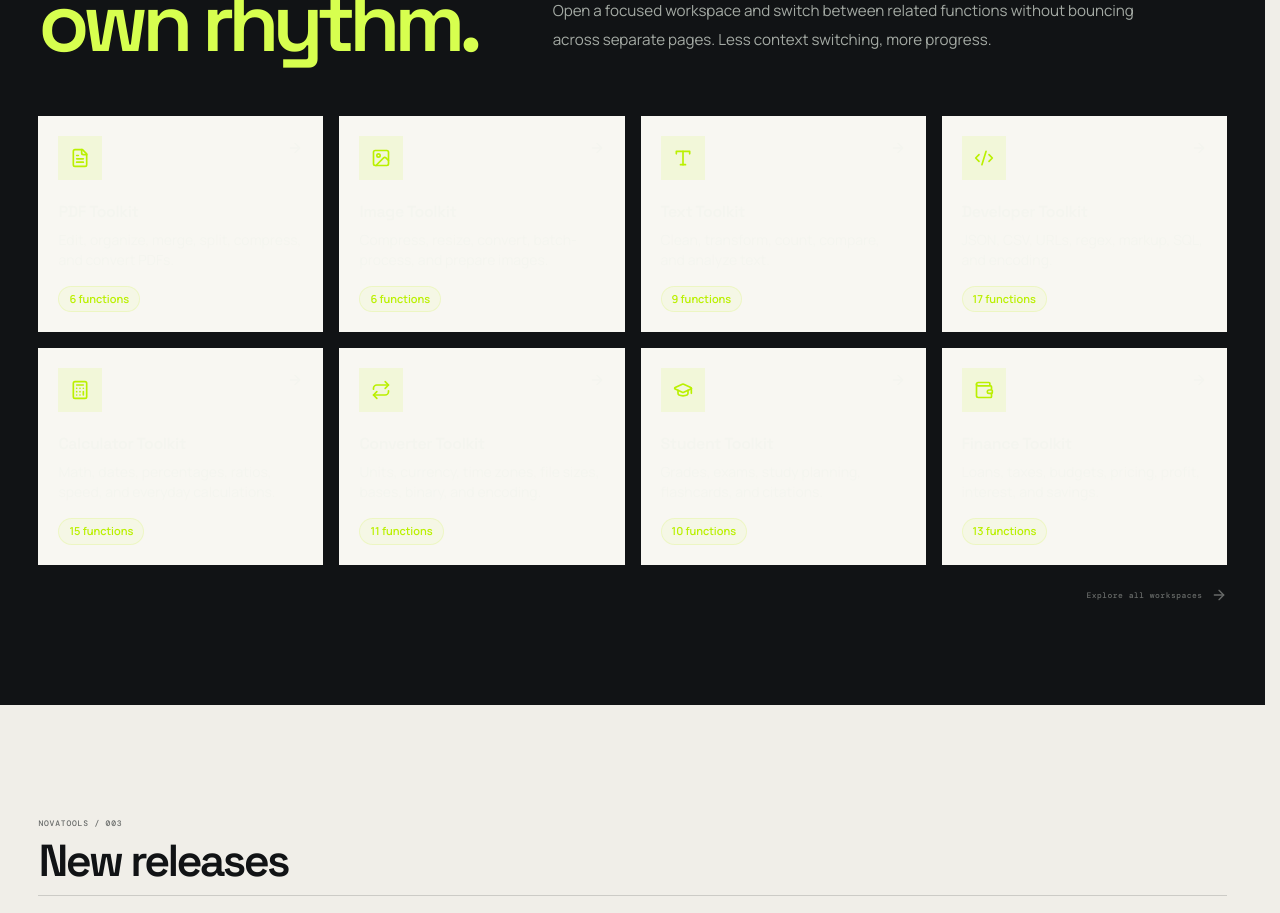
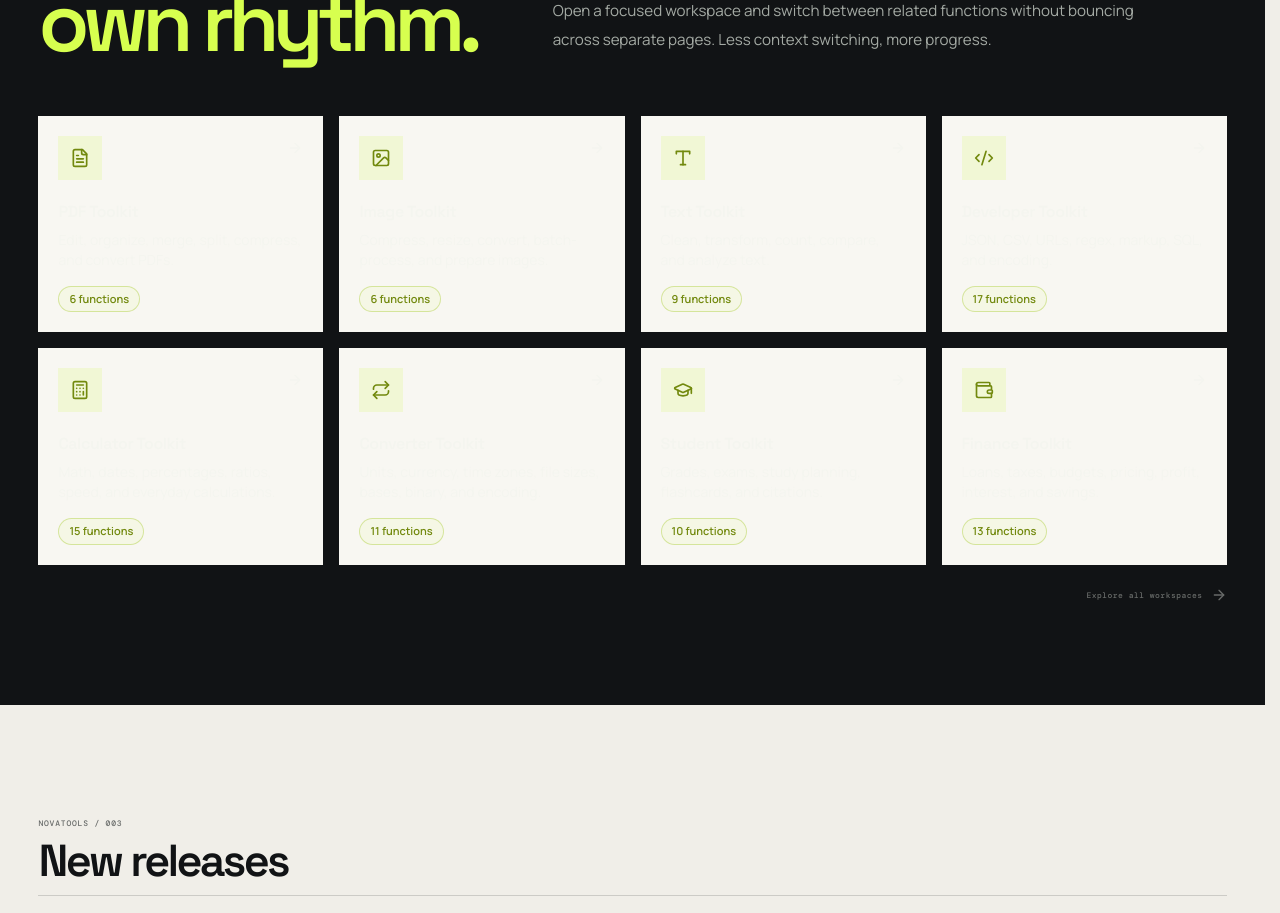
Before and after one commit to Kashi828/novatools, a Next.js app: page / in a window 1280 px wide. Shown: the part 2020-2933 px from the top of the page. Built offline with nearby package versions, Linux system fonts and the light colour scheme; no server answers; the database is empty.

Commit message:
Fix escaped utility selectors in editorial theme CSS

```diff
--- a/app/globals.css
+++ b/app/globals.css
@@ -256,12 +256,12 @@ html.dark .nova-category-icon { color:var(--ect-accent); }
 .rounded-2xl,.rounded-xl2,.rounded-xl,.rounded-lg { border-radius:0!important; }
 .shadow-glass { box-shadow:0 9px 24px -20px rgba(17,19,21,.3); }
 .nova-gradient-text,.nova-title,.text-gradient { background-image:none!important; background-clip:initial!important; color:var(--ect-ink)!important; }
-.text-primary-400,.text-primary-500,.text-primary-600,.dark\\:text-primary-400 { color:#72890e!important; }
-html.dark .text-primary-400,html.dark .text-primary-500,html.dark .text-primary-600,html.dark .dark\\:text-primary-400 { color:var(--ect-accent)!important; }
-.bg-primary-600,.hover\\:bg-primary-700:hover { background:var(--ect-accent)!important; color:#111315!important; }
-.bg-primary-500\\/10,.bg-primary-500\\/15,.bg-primary-50 { background:rgba(186,240,0,.12)!important; }
-.border-primary-500\\/15,.border-primary-400\\/30,.border-primary-500\\/20 { border-color:rgba(145,190,0,.32)!important; }
-.hover\\:border-primary-400\\/50:hover,.hover\\:border-primary-500\\/20:hover { border-color:rgba(145,190,0,.55)!important; }
+.text-primary-400,.text-primary-500,.text-primary-600,.dark\:text-primary-400 { color:#72890e!important; }
+html.dark .text-primary-400,html.dark .text-primary-500,html.dark .text-primary-600,html.dark .dark\:text-primary-400 { color:var(--ect-accent)!important; }
+.bg-primary-600,.hover\:bg-primary-700:hover { background:var(--ect-accent)!important; color:#111315!important; }
+.bg-primary-500\/10,.bg-primary-500\/15,.bg-primary-50 { background:rgba(186,240,0,.12)!important; }
+.border-primary-500\/15,.border-primary-400\/30,.border-primary-500\/20 { border-color:rgba(145,190,0,.32)!important; }
+.hover\:border-primary-400\/50:hover,.hover\:border-primary-500\/20:hover { border-color:rgba(145,190,0,.55)!important; }
 .bg-gradient-brand,.bg-gradient-premium { background:var(--ect-dark)!important; color:#f4f5ef; }
 .font-heading { font-family:var(--ect-font-display)!important; }
 .font-body { font-family:var(--ect-font-body)!important; }
```
